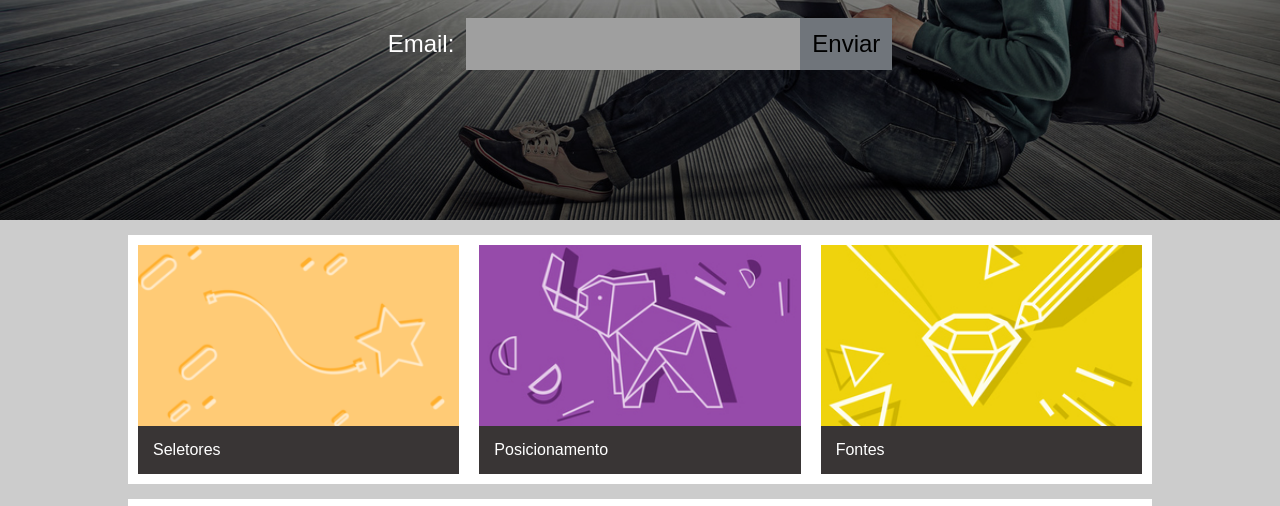
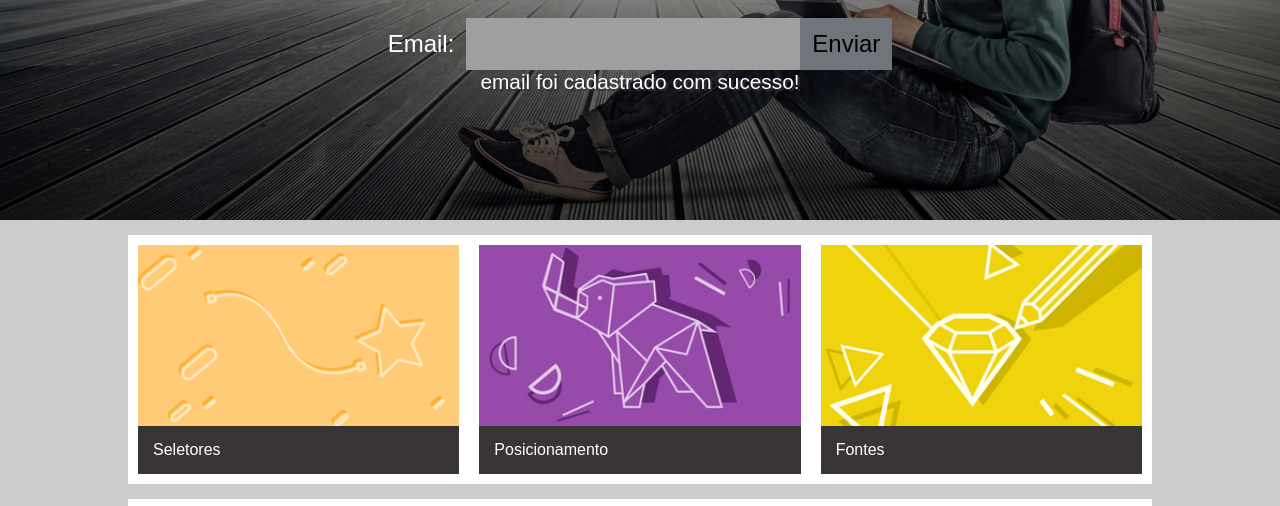
Before and after one commit to Lucas-Ferreira-web/javascript_2, a plain HTML site: page DOM/DOM_newsletter/index.html in a window 1280 px wide. Both pictures are taken after a click on the button "Enviar". Shown: the part 281-787 px from the top of the page. Drawn offline with Linux system fonts and the light colour scheme.

Commit message:
newsletter/"validar e-mail"

```diff
--- a/DOM/DOM_newsletter/index.html
+++ b/DOM/DOM_newsletter/index.html
@@ -25,7 +25,7 @@
                 <div id="newsletterForm">
                     <label for="txtEmail">Email:</label>
                     <input type="email" id="txtEmail" autocomplete="off">
-                    <button id="btn">Enviar</button>
+                    <button id="btn" onclick="clicar()">Enviar</button>
                 </div>
                 <div id="newsletterFeedback">
 
--- a/DOM/DOM_newsletter/js/newsletter.js
+++ b/DOM/DOM_newsletter/js/newsletter.js
@@ -1,4 +1,14 @@
-(function () {
+// (function () {
 
+// })()
 
-})()
+function clicar(){
+    let email = document.querySelector("#txtEmail")
+    let output = document.querySelector("#newsletterFeedback")
+
+    output.innerHTML = `email ${email.value} foi cadastrado com
+    sucesso!`
+
+    let novoElemento = document.createElement("p")
+
+}
```
